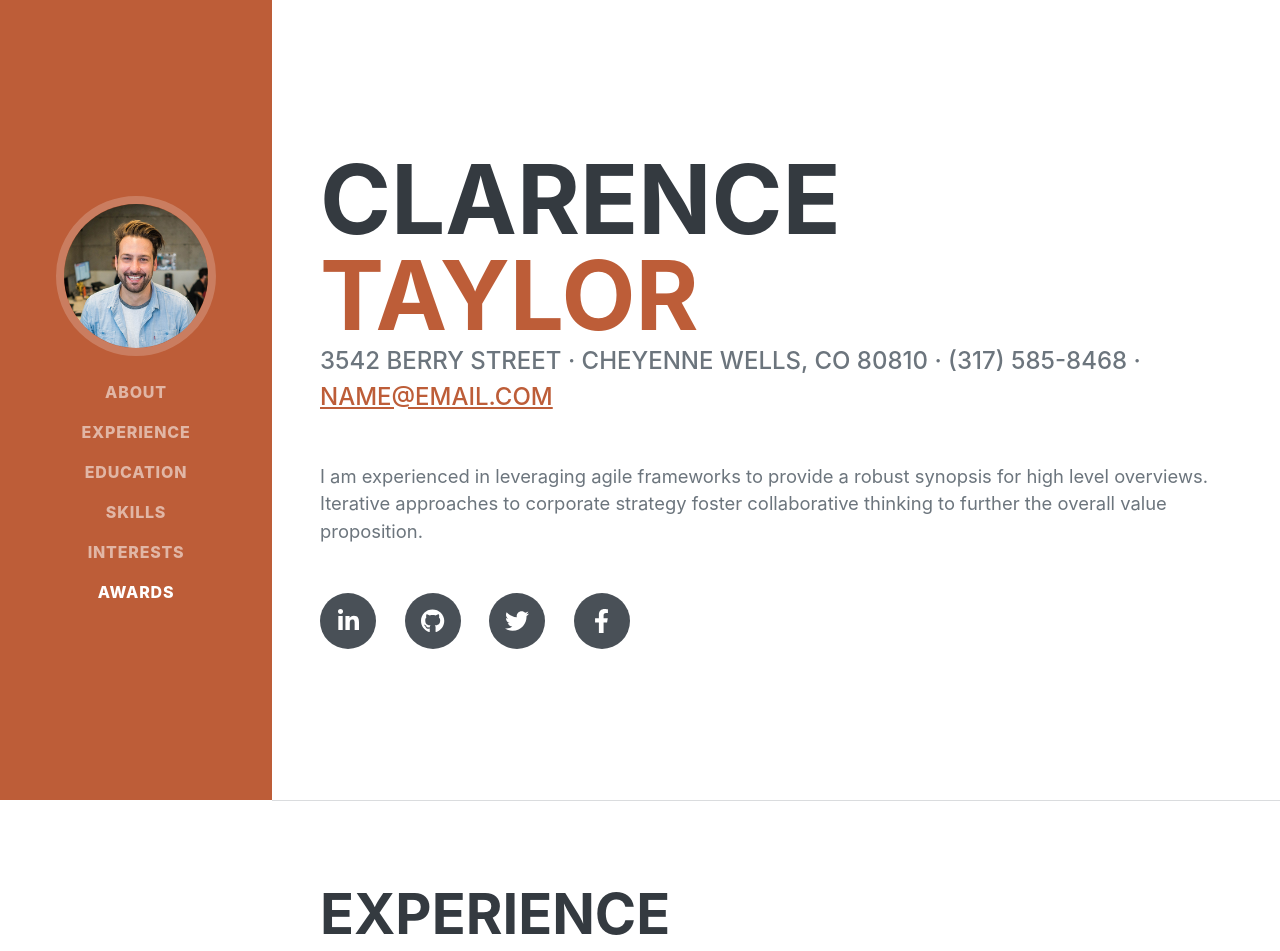
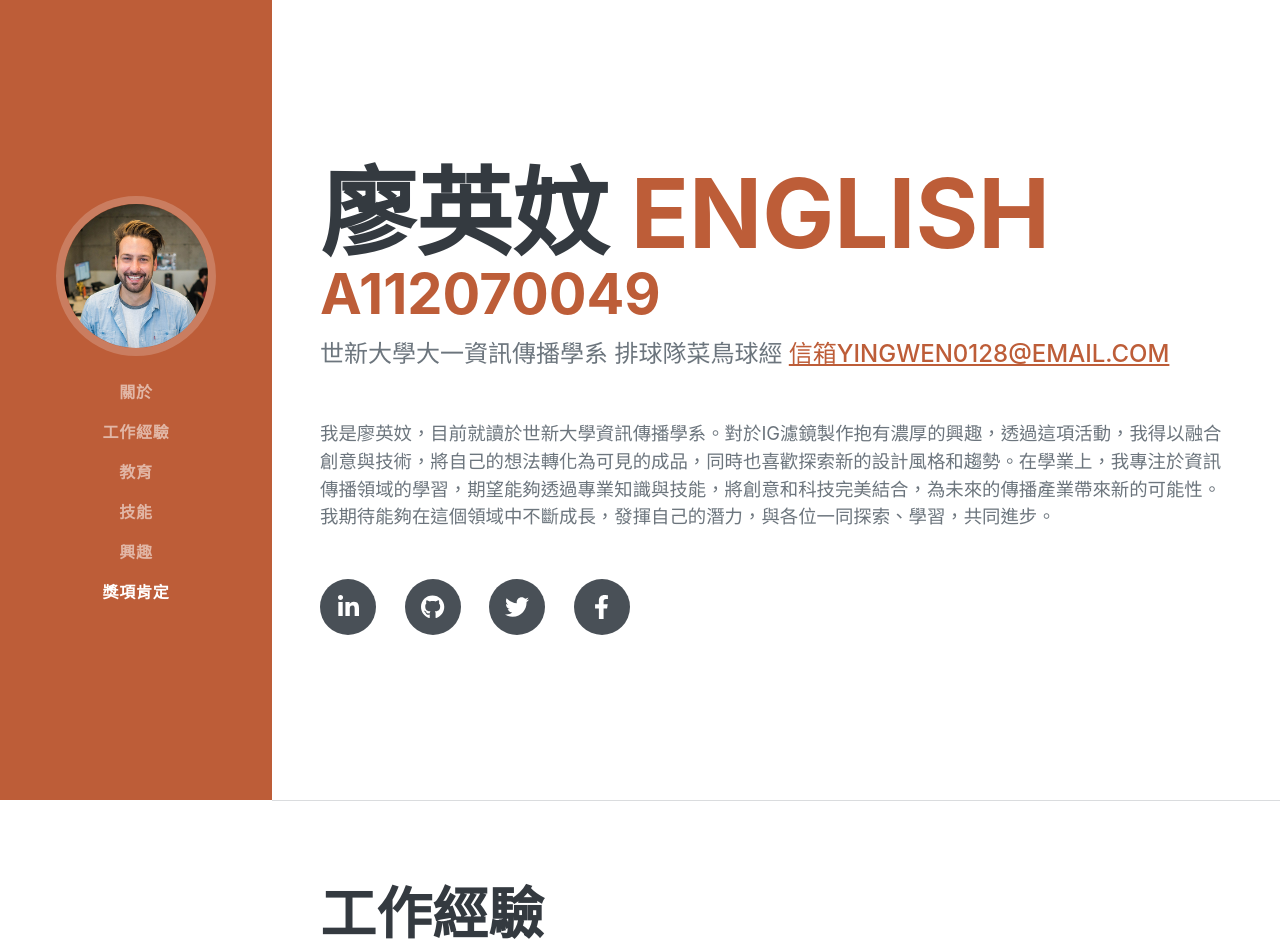
Before and after one commit to Liaoyingwen/Liaoyingwen.github.io, a plain HTML site: page index.html in a window 1280 px wide. Shown: the top 951 px of the page. Drawn offline with nearby package versions, Linux system fonts and the light colour scheme; a web font is replaced by a local one.

Commit message:
更改了NAW

```diff
--- a/index.html
+++ b/index.html
@@ -1,11 +1,11 @@
 <!DOCTYPE html>
-<html lang="en">
+<html lang="zh-TW">
     <head>
         <meta charset="utf-8" />
         <meta name="viewport" content="width=device-width, initial-scale=1, shrink-to-fit=no" />
         <meta name="description" content="" />
         <meta name="author" content="" />
-        <title>Resume - Start Bootstrap Theme</title>
+        <title>廖英妏的自我介紹</title>
         <link rel="icon" type="image/x-icon" href="assets/img/favicon.ico" />
         <!-- Font Awesome icons (free version)-->
         <script src="https://use.fontawesome.com/releases/v6.3.0/js/all.js" crossorigin="anonymous"></script>
@@ -19,18 +19,18 @@
         <!-- Navigation-->
         <nav class="navbar navbar-expand-lg navbar-dark bg-primary fixed-top" id="sideNav">
             <a class="navbar-brand js-scroll-trigger" href="#page-top">
-                <span class="d-block d-lg-none">Clarence Taylor</span>
+                <span class="d-block d-lg-none">廖英妏的自我介紹</span>
                 <span class="d-none d-lg-block"><img class="img-fluid img-profile rounded-circle mx-auto mb-2" src="assets/img/profile.jpg" alt="..." /></span>
             </a>
             <button class="navbar-toggler" type="button" data-bs-toggle="collapse" data-bs-target="#navbarResponsive" aria-controls="navbarResponsive" aria-expanded="false" aria-label="Toggle navigation"><span class="navbar-toggler-icon"></span></button>
             <div class="collapse navbar-collapse" id="navbarResponsive">
                 <ul class="navbar-nav">
-                    <li class="nav-item"><a class="nav-link js-scroll-trigger" href="#about">About</a></li>
-                    <li class="nav-item"><a class="nav-link js-scroll-trigger" href="#experience">Experience</a></li>
-                    <li class="nav-item"><a class="nav-link js-scroll-trigger" href="#education">Education</a></li>
-                    <li class="nav-item"><a class="nav-link js-scroll-trigger" href="#skills">Skills</a></li>
-                    <li class="nav-item"><a class="nav-link js-scroll-trigger" href="#interests">Interests</a></li>
-                    <li class="nav-item"><a class="nav-link js-scroll-trigger" href="#awards">Awards</a></li>
+                    <li class="nav-item"><a class="nav-link js-scroll-trigger" href="#about">關於</a></li>
+                    <li class="nav-item"><a class="nav-link js-scroll-trigger" href="#experience">工作經驗</a></li>
+                    <li class="nav-item"><a class="nav-link js-scroll-trigger" href="#education">教育</a></li>
+                    <li class="nav-item"><a class="nav-link js-scroll-trigger" href="#skills">技能</a></li>
+                    <li class="nav-item"><a class="nav-link js-scroll-trigger" href="#interests">興趣</a></li>
+                    <li class="nav-item"><a class="nav-link js-scroll-trigger" href="#awards">獎項肯定</a></li>
                 </ul>
             </div>
         </nav>
@@ -40,14 +40,15 @@
             <section class="resume-section" id="about">
                 <div class="resume-section-content">
                     <h1 class="mb-0">
-                        Clarence
-                        <span class="text-primary">Taylor</span>
+                        廖英妏
+                        <span class="text-primary">english</span>
                     </h1>
+                    <h2 class="text-primary">A112070049</h2>
                     <div class="subheading mb-5">
-                        3542 Berry Street · Cheyenne Wells, CO 80810 · (317) 585-8468 ·
-                        <a href="mailto:name@email.com">name@email.com</a>
+                        世新大學大一資訊傳播學系 排球隊菜鳥球經
+                        <a href="mailto:name@email.com">信箱yingwen0128@email.com</a>
                     </div>
-                    <p class="lead mb-5">I am experienced in leveraging agile frameworks to provide a robust synopsis for high level overviews. Iterative approaches to corporate strategy foster collaborative thinking to further the overall value proposition.</p>
+                    <p class="lead mb-5">我是廖英妏，目前就讀於世新大學資訊傳播學系。對於IG濾鏡製作抱有濃厚的興趣，透過這項活動，我得以融合創意與技術，將自己的想法轉化為可見的成品，同時也喜歡探索新的設計風格和趨勢。在學業上，我專注於資訊傳播領域的學習，期望能夠透過專業知識與技能，將創意和科技完美結合，為未來的傳播產業帶來新的可能性。我期待能夠在這個領域中不斷成長，發揮自己的潛力，與各位一同探索、學習，共同進步。</p>
                     <div class="social-icons">
                         <a class="social-icon" href="#!"><i class="fab fa-linkedin-in"></i></a>
                         <a class="social-icon" href="#!"><i class="fab fa-github"></i></a>
@@ -60,7 +61,7 @@
             <!-- Experience-->
             <section class="resume-section" id="experience">
                 <div class="resume-section-content">
-                    <h2 class="mb-5">Experience</h2>
+                    <h2 class="mb-5"> 工作經驗</h2>
                     <div class="d-flex flex-column flex-md-row justify-content-between mb-5">
                         <div class="flex-grow-1">
                             <h3 class="mb-0">Senior Web Developer</h3>
@@ -99,7 +100,7 @@
             <!-- Education-->
             <section class="resume-section" id="education">
                 <div class="resume-section-content">
-                    <h2 class="mb-5">Education</h2>
+                    <h2 class="mb-5">教育</h2>
                     <div class="d-flex flex-column flex-md-row justify-content-between mb-5">
                         <div class="flex-grow-1">
                             <h3 class="mb-0">University of Colorado Boulder</h3>
@@ -123,7 +124,7 @@
             <!-- Skills-->
             <section class="resume-section" id="skills">
                 <div class="resume-section-content">
-                    <h2 class="mb-5">Skills</h2>
+                    <h2 class="mb-5">技能</h2>
                     <div class="subheading mb-3">Programming Languages & Tools</div>
                     <ul class="list-inline dev-icons">
                         <li class="list-inline-item"><i class="fab fa-html5"></i></li>
@@ -164,7 +165,7 @@
             <!-- Interests-->
             <section class="resume-section" id="interests">
                 <div class="resume-section-content">
-                    <h2 class="mb-5">Interests</h2>
+                    <h2 class="mb-5">興趣</h2>
                     <p>Apart from being a web developer, I enjoy most of my time being outdoors. In the winter, I am an avid skier and novice ice climber. During the warmer months here in Colorado, I enjoy mountain biking, free climbing, and kayaking.</p>
                     <p class="mb-0">When forced indoors, I follow a number of sci-fi and fantasy genre movies and television shows, I am an aspiring chef, and I spend a large amount of my free time exploring the latest technology advancements in the front-end web development world.</p>
                 </div>
@@ -173,7 +174,7 @@
             <!-- Awards-->
             <section class="resume-section" id="awards">
                 <div class="resume-section-content">
-                    <h2 class="mb-5">Awards & Certifications</h2>
+                    <h2 class="mb-5">獎項肯定</h2>
                     <ul class="fa-ul mb-0">
                         <li>
                             <span class="fa-li"><i class="fas fa-trophy text-warning"></i></span>
```
